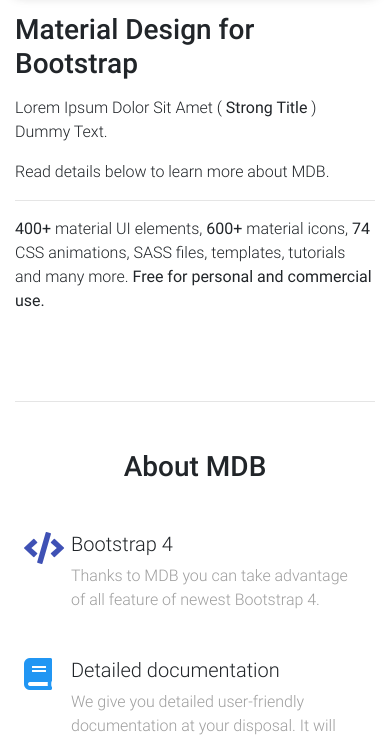
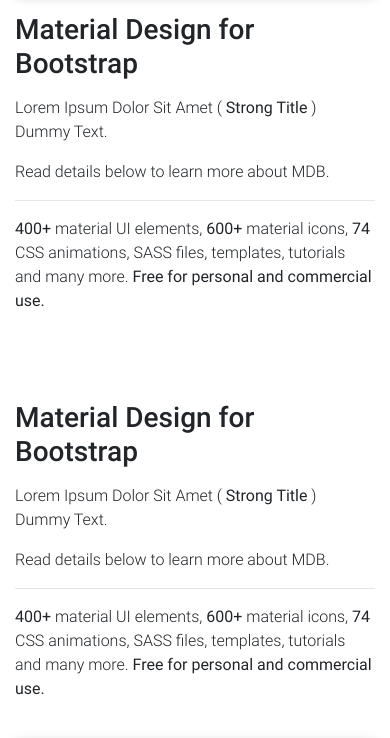
Before and after one commit to zahir1509/project-ap-etravel, a Django app: page / in a window 390 px wide. Shown: the part 1173-1911 px from the top of the page. Run offline with Django 3.2, Linux system fonts and the light colour scheme; some libraries are stand-ins or nearby versions.

Commit message:
Update home.html

```diff
--- a/main/templates/home.html
+++ b/main/templates/home.html
@@ -29,15 +29,11 @@
                 <strong>Raahi</strong>
               </h1>
 
-              <p>
-                <strong>Enjoy your vacation in the lap of luxury!</strong>
-              </p>
+              <h5 class="mb-4 d-none d-md-block">
+                Enjoy your vacation in the lap of luxury!
+              </h5>
 
-              <p class="mb-4 d-none d-md-block">
-                <strong>Details here!</strong>
-              </p>
-
-              <a target="_blank" href="#" class="btn btn-outline-white btn-lg">Book now!
+              <a href="{% url 'browsehotel' %}" class="btn btn-outline-white btn-lg">Book now!
                 <i class="fas fa-hotel ml-2"></i>
               </a>
             </div>
@@ -63,15 +59,11 @@
                           <strong>Raahi</strong>
                         </h1>
 
-                        <p>
-                          <strong>Hotel Booking Made Easy!</strong>
-                        </p>
+                        <h5 class="mb-4 d-none d-md-block">
+                          Hotel Booking made easy!
+                        </h5>
 
-                        <p class="mb-4 d-none d-md-block">
-                          <strong>Details here!</strong>
-                        </p>
-
-                        <a target="_blank" href="#" class="btn btn-outline-white btn-lg">Book now!
+                        <a href="{% url 'browsehotel' %}" class="btn btn-outline-white btn-lg">Book now!
                           <i class="fas fa-hotel ml-2"></i>
                         </a>
                       </div>
@@ -97,15 +89,11 @@
                           <strong>Raahi</strong>
                         </h1>
 
-                        <p>
-                          <strong>Lowest Prices and Free Cancellations!</strong>
-                        </p>
+                        <h5 class="mb-4 d-none d-md-block">
+                          Lowest prices and free cancellations!
+                        </h5>
 
-                        <p class="mb-4 d-none d-md-block">
-                          <strong>Details here!</strong>
-                        </p>
-
-                        <a target="_blank" href="#" class="btn btn-outline-white btn-lg">Book now!
+                        <a href="{% url 'browsehotel' %}" class="btn btn-outline-white btn-lg">Book now!
                           <i class="fas fa-hotel ml-2"></i>
                         </a>
                       </div>
@@ -184,6 +172,58 @@
 
       </section>
       <!--Section: Main info-->
+
+
+      <!--Section: Main info-->
+      <section class="mt-5 wow fadeIn">
+
+        <!--Grid row-->
+        <div class="row">
+
+
+
+          <!--Grid column-->
+          <div class="col-md-6 mb-4">
+
+            <!-- Main heading -->
+            <h3 class="h3 mb-3">Material Design for Bootstrap</h3>
+            <p>Lorem Ipsum Dolor Sit Amet (
+              <strong>Strong Title</strong> ) Dummy Text.</p>
+            <p>Read details below to learn more about MDB.</p>
+            <!-- Main heading -->
+
+            <hr>
+
+            <p>
+              <strong>400+</strong> material UI elements,
+              <strong>600+</strong> material icons,
+              <strong>74</strong> CSS animations, SASS files, templates, tutorials and many more.
+              <strong>Free for personal and commercial use.</strong>
+            </p>
+
+            <!-- CTA -->
+
+
+          </div>
+          <!--Grid column-->
+
+          <!--Grid column-->
+          <div class="col-md-6 mb-4">
+
+            <img src="https://mdbootstrap.com/img/Marketing/mdb-press-pack/mdb-main.jpg" class="img-fluid z-depth-1-half"
+              alt="">
+
+          </div>
+          <!--Grid column-->
+
+        </div>
+        <!--Grid row-->
+
+      </section>
+      <!--Section: Main info-->
+
+
+
 
       <hr class="my-5">
 
```
